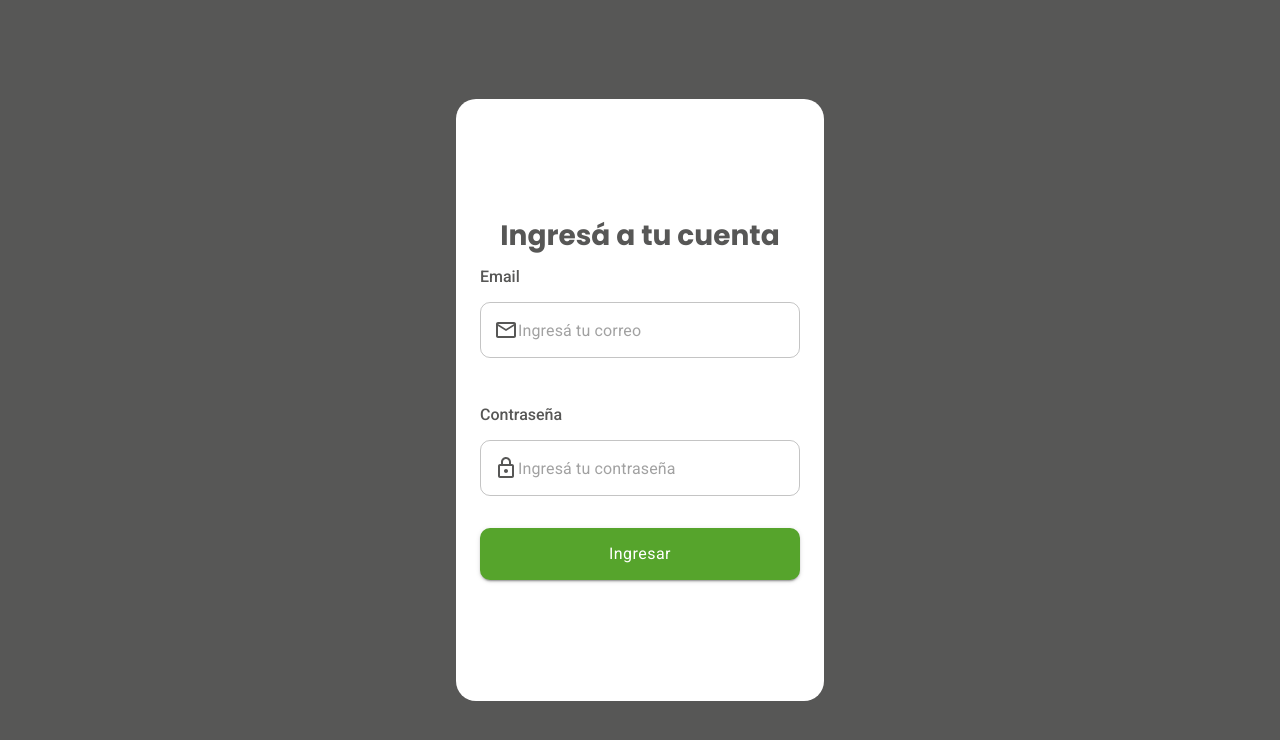
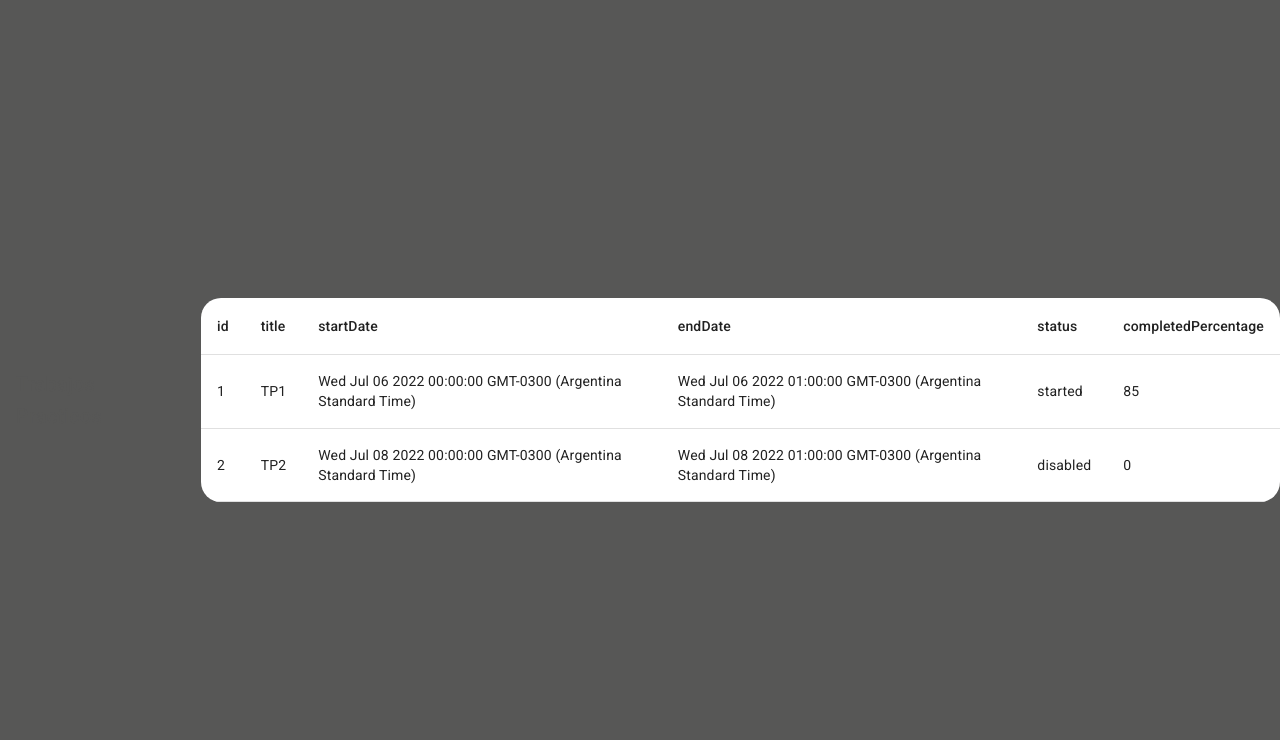
Before and after one commit to desapp-2022c1-grupo2/desapp-frontend, a React (Vite) app: page / in a window 1280 px wide. Shown: the top 740 px of the page. Built offline with nearby package versions, Linux system fonts and the light colour scheme.

Commit message:
First implementation of the table component

```diff
--- /dev/null
+++ b/src/components/Table/CustomTable.tsx
@@ -0,0 +1,171 @@
+import React, {useState} from 'react'
+import styled from 'styled-components'
+import {Input} from '../Input'
+import {FieldProps} from './props'
+import {
+    alpha,
+    Checkbox,
+    IconButton,
+    Table,
+    TableBody,
+    TableCell,
+    TableContainer,
+    TableHead,
+    TablePagination,
+    TableRow,
+    Toolbar, Tooltip, Typography
+} from "@mui/material";
+import DeleteIcon from '@mui/icons-material/Delete';
+import FilterListIcon from '@mui/icons-material/FilterList';
+
+import {render} from "react-dom";
+
+type Order = 'asc' | 'desc';
+
+const CustomTableContainer = styled(TableContainer)`
+  border-radius: 20px;
+`
+
+const StyledTable = styled(Table)`
+background-color: white;
+`
+
+interface TrabajoPractico {
+    id: number,
+    title: string,
+    startDate: string, //TODO: Use date instead of string
+    endDate: string, //TODO: Use date instead of string
+    status: string //TODO: Create status object
+    completedPercentage: number
+}
+
+
+function createData(
+    id: number,
+    title: string,
+    startDate: string,
+    endDate: string,
+    status: string,
+    completedPercentage: number
+): TrabajoPractico {
+    return {
+        id,
+        title,
+        startDate,
+        endDate,
+        status,
+        completedPercentage
+    };
+}
+
+// TODO: Fix toolbar
+const CustomToolbar = (numSelected: number) => {
+    return (<Toolbar sx={{
+        pl: {sm: 2},
+        pr: {
+            xs: 1,
+            sm: 1
+        }, ...(numSelected > 0 && {bgcolor: (theme) => alpha(theme.palette.primary.main, theme.palette.action.activatedOpacity),}),
+    }}
+    >
+        {numSelected > 0 ? (
+            <Typography
+                sx={{flex: '1 1 100%'}}
+                color="inherit"
+                variant="subtitle1"
+                component="div">
+                {numSelected} selected
+            </Typography>
+        ) : (
+            <Typography
+                sx={{flex: '1 1 100%'}}
+                variant="h6"
+                id="tableTitle"
+                component="div"
+            >
+                Trabajos Practicos
+            </Typography>
+        )}
+        {numSelected > 0 ? (
+            <Tooltip title="Delete">
+                <IconButton>
+                    <DeleteIcon/>
+                </IconButton>
+            </Tooltip>
+        ) : (
+            <Tooltip title="Filter list">
+                <IconButton>
+                    <FilterListIcon/>
+                </IconButton>
+            </Tooltip>
+        )}
+    </Toolbar>)
+}
+
+//TODO: Implement functionality over the parameters
+const CustomTableHead = (numSelected: number,
+                         onRequestSort: (event: React.MouseEvent<unknown>, property: keyof TrabajoPractico) => void,
+                         order: Order,
+                         orderBy: string,
+                         rowCount: number) => {
+    return (
+        <TableHead>
+            <TableRow>
+                {rows.length > 0 && Object.keys(rows[1]).map(key => {
+                    return (<TableCell key={key}>{key}</TableCell>);
+                })}
+            </TableRow>
+        </TableHead>);
+}
+
+const rows = [
+    createData(1, "TP1", "Wed Jul 06 2022 00:00:00 GMT-0300 (Argentina Standard Time)", "Wed Jul 06 2022 01:00:00 GMT-0300 (Argentina Standard Time)", "started", 85),
+    createData(2, "TP2", "Wed Jul 08 2022 00:00:00 GMT-0300 (Argentina Standard Time)", "Wed Jul 08 2022 01:00:00 GMT-0300 (Argentina Standard Time)", "disabled", 0),
+];
+
+/*https://mui.com/material-ui/react-table/#sorting-amp-selecting*/
+
+export const CustomTable = ({label, ...props}: FieldProps) => {
+    const [selected, setSelected] = useState<number>(-1);
+    const [order, setOrder] = React.useState<Order>('asc');
+    const [orderBy, setOrderBy] = React.useState<keyof TrabajoPractico>('title');
+    const isSelected = (id: number) => selected === id;
+    const handleRequestSort = (
+        event: React.MouseEvent<unknown>,
+        property: keyof TrabajoPractico,
+    ) => {
+        const isAsc = orderBy === property && order === 'asc';
+        setOrder(isAsc ? 'desc' : 'asc');
+        setOrderBy(property);
+    };
+    return (
+        <>
+            <CustomToolbar numSelected={selected}/>
+            <CustomTableContainer>
+                <StyledTable>
+                    <CustomTableHead numSelected={selected}
+                                     order={order}
+                                     orderBy={orderBy}
+                                     onRequestSort={handleRequestSort}
+                                     rowCount={rows.length}/>
+                    <TableBody>
+                        {rows.length > 0 && rows.map(row => {
+                            const isItemSelected = isSelected(row.id);
+                            return (<TableRow hover
+                                              onClick={(event) => setSelected(row.id)}
+                                              role="checkbox"
+                                              aria-checked={isItemSelected}
+                                              tabIndex={-1}
+                                              key={row.id}
+                                              selected={isItemSelected}>
+                                {Object.entries(row).map(key => {
+                                    // let value = (key[1].includes("percentage")) ? key[1] + "%" : key[1]
+                                    return <TableCell key={key[1]}>{key[1]}</TableCell>
+                                })}
+                            </TableRow>);
+                        })}
+                    </TableBody>
+                </StyledTable>
+            </CustomTableContainer>
+        </>);
+};
--- /dev/null
+++ b/src/components/Table/index.ts
@@ -0,0 +1,2 @@
+export * from './CustomTable'
+export * from './props'
--- /dev/null
+++ b/src/components/Table/props.ts
@@ -0,0 +1,6 @@
+import { InputProps } from "../Input"
+
+export interface FieldProps extends InputProps {
+  //TODO: define props
+  label: string,
+}
--- a/src/index.tsx
+++ b/src/index.tsx
@@ -6,12 +6,16 @@ import { theme } from './styles/muiStyles'
 import './styles/styles.css'
 
 import { LoginPage } from './pages'
+import {LoginContainer, LoginLayout} from "./pages/Login/styles";
+import {CustomTable} from "./components/Table/CustomTable"
 
 createRoot(document.getElementById('root')!)
   .render(
     <StrictMode>
       <ThemeProvider theme={theme}>
-        <LoginPage />
+        <LoginLayout>
+            <CustomTable label={"Trabajos practicos"}/>
+        </LoginLayout>
       </ThemeProvider>
     </StrictMode>
   )
--- a/src/pages/Login/styles.ts
+++ b/src/pages/Login/styles.ts
@@ -1,5 +1,5 @@
 import styled from 'styled-components'
-import { Button, Field } from '../../components'
+import {Button, Field} from '../../components'
 
 
 export const LoginLayout = styled.div`
--- a/src/styles/muiStyles.ts
+++ b/src/styles/muiStyles.ts
@@ -8,7 +8,6 @@ export const theme = createTheme({
     secondary: { main: '#00A79F' },
     success: { main: '#56A42C' },
     warning: { main: '#F08100' },
-
     contrastThreshold: 3,
     tonalOffset: 0.2,
   },
```
